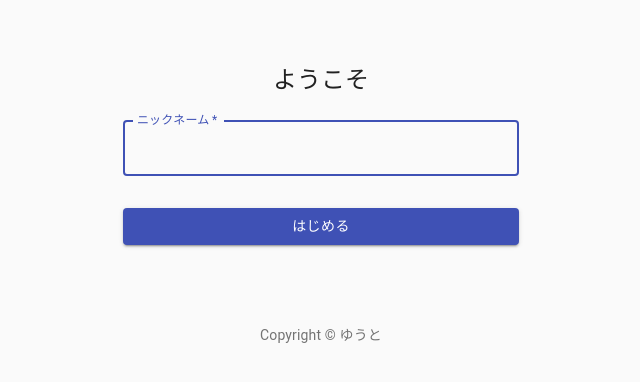
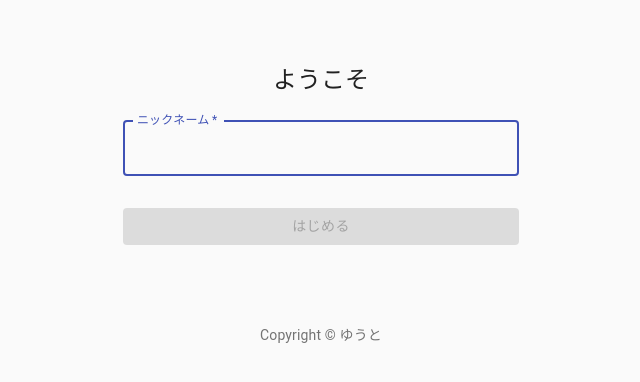
Before and after one commit to gsh519/idobatakaigi, a React (Create React App) app: page / in a window 1280 px wide. Shown: the top 382 px of the page, without its empty margins (319-959 px from the left). Built offline with nearby package versions, Linux system fonts and the light colour scheme.

Commit message:
setName by clicking button

```diff
--- a/src/components/App.js
+++ b/src/components/App.js
@@ -2,5 +2,7 @@
 import SignIn from './SignIn';
 
 export default () => {
-  return <SignIn />
+  const [name, setName] = useState('')
+  console.log({name});
+  return <SignIn setName={setName} />
 };
--- a/src/components/SignIn.js
+++ b/src/components/SignIn.js
@@ -1,4 +1,4 @@
-import React from 'react';
+import React, {useState} from 'react';
 import Button from '@material-ui/core/Button';
 import CssBaseline from '@material-ui/core/CssBaseline';
 import TextField from '@material-ui/core/TextField';
@@ -44,8 +44,11 @@
   },
 }));
 
-export default function SignIn() {
+export default function SignIn({setName}) {
   const classes = useStyles();
+  const [disabled, setDisabled] = useState(true);
+  const [string, setString] = useState('');
+  console.log(string);
 
   return (
     <Container component="main" maxWidth="xs">
@@ -64,6 +67,7 @@
             label="ニックネーム"
             name="name"
             autoFocus
+            onChange={(e) => setString(e.target.value)}
           />
           <Button
             type="submit"
@@ -71,6 +75,7 @@
             variant="contained"
             color="primary"
             className={classes.submit}
+            disabled={disabled}
           >
             はじめる
           </Button>
```
